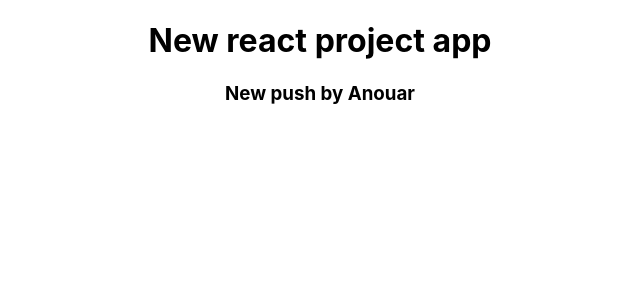
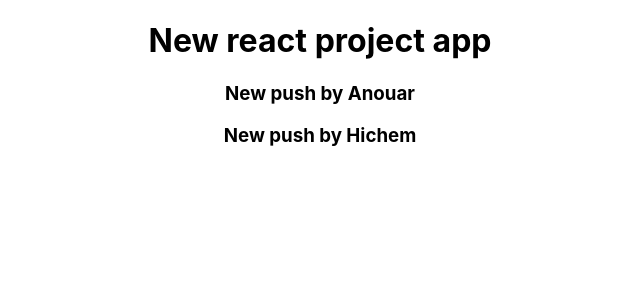
Before and after one commit to Anouar-Aouini/test-git, a React (Create React App) app: page / in a window 1280 px wide. Shown: the top 300 px of the page, without its empty margins (320-960 px from the left). Built offline with nearby package versions, Linux system fonts and the light colour scheme.

Commit message:
hichem push

```diff
--- a/src/App.js
+++ b/src/App.js
@@ -5,6 +5,7 @@ function App() {
     <div className="App">
       <h1>New react project app</h1>
       <h3>New push by Anouar</h3>
+      <h3>New push by Hichem</h3>
     </div>
   );
 }
```
